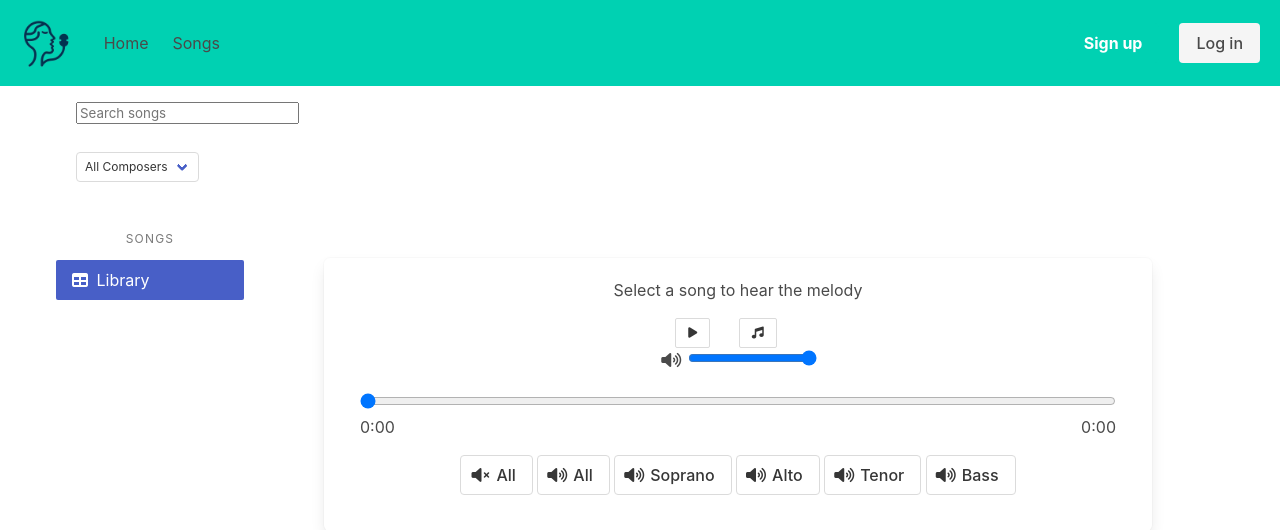
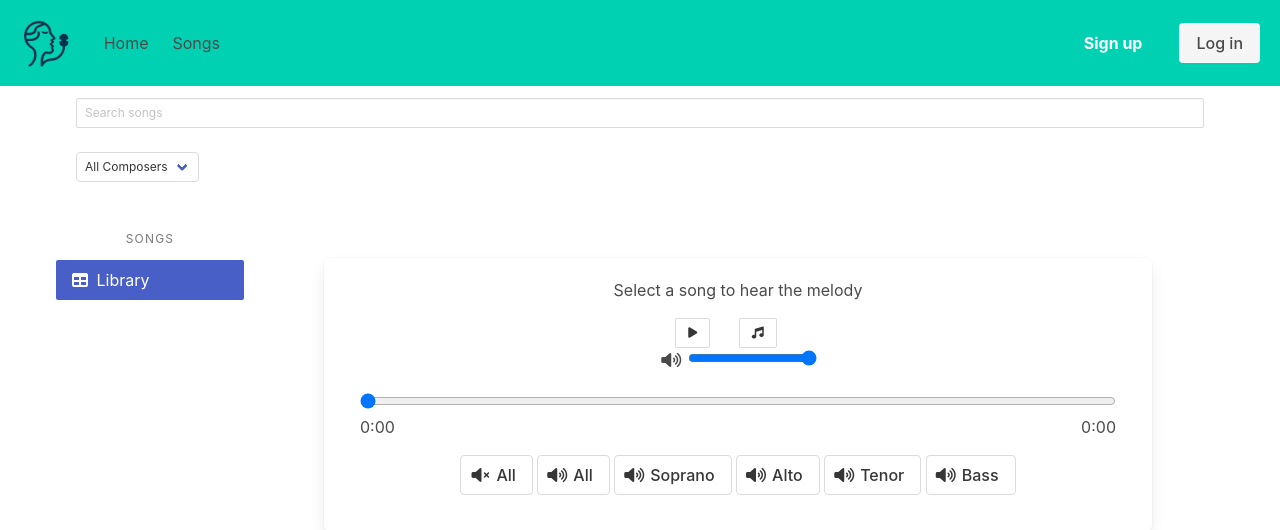
Before and after one commit to Toteya/ehanganomawi, a Flask app: template web_app/templates/songs.html in a window 1280 px wide. Shown: the top 530 px of the page. Run offline with Flask 3, Linux system fonts and the light colour scheme; the template is opened without the code that fills it, so the values that code supplies are empty; parts of the project's set-up code (start-up, migrations or seed data) failed here and were passed over; some libraries are stand-ins or nearby versions.

Commit message:
updated song search bar style

```diff
--- a/web_app/templates/songs.html
+++ b/web_app/templates/songs.html
@@ -11,12 +11,12 @@
       <nav class="nav has-shadow">
         <div class="container">
           <div class="nav-left">
+            <!-- search bar -->
             <div class="navbar-item">
-              <input id="song-search" input="text" class="navbar-search my-2" placeholder="Search songs">
-              </input>
+              <input class="input is-small my-1" type="text" id="song-search" input="text" placeholder="Search songs">
             </div>
 
-            <!-- Composers filter dropdown  -->
+            <!-- composers filter dropdown  -->
             <div class="navbar-item">
               <div class="control">
                 <div class="select is-small my-1">
@@ -25,7 +25,6 @@
                     {% for composer in composers %}
                       <option class="composer" data-id="{{ composer.id }}">{{ composer.name }}</option>
                     {% endfor %}
-                    <!-- <option>With options</option> -->
                   </select>
                 </div>
               </div>
```
